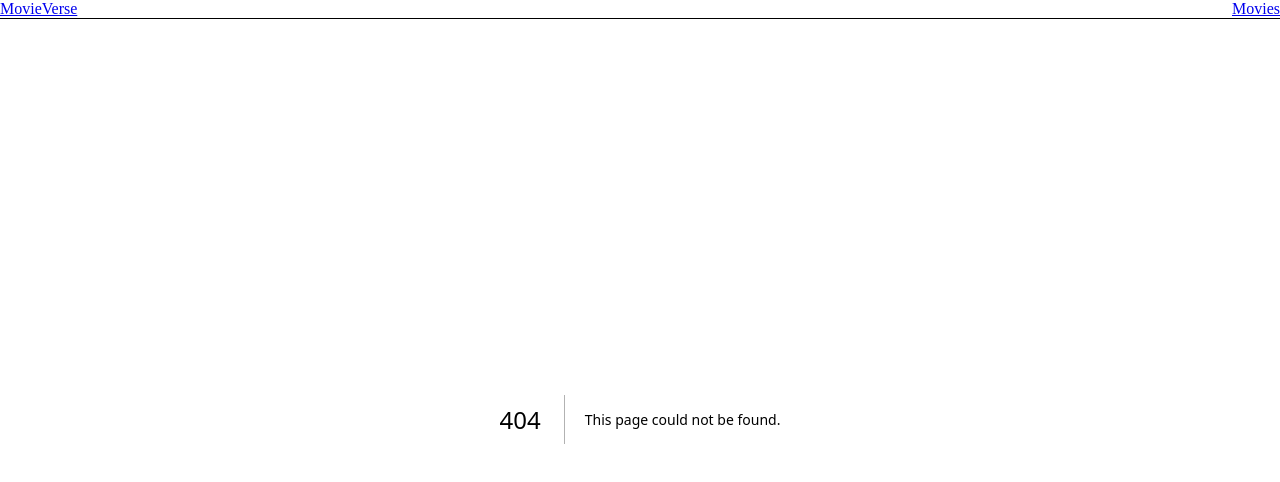
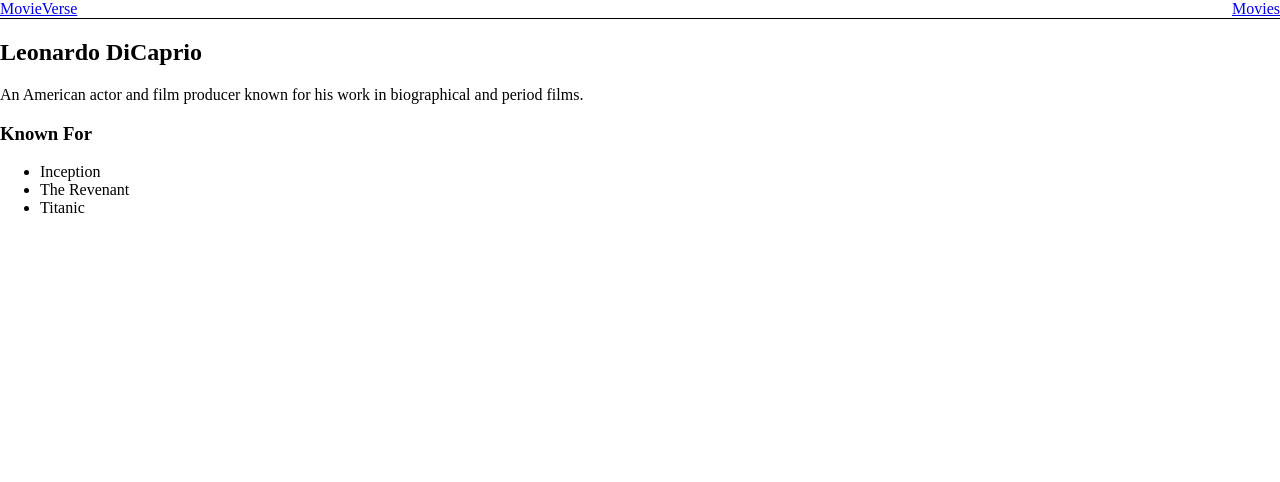
Before and after one commit to SanketLohar/movieverse, a Next.js app: page /actor/1 in a window 1280 px wide. Before the commit this address had no page. Shown: the top 482 px of the page. Built offline with nearby package versions, Linux system fonts and the light colour scheme.

Commit message:
enable ISR for actor profile page

```diff
--- /dev/null
+++ b/src/app/actor/[id]/page.tsx
@@ -0,0 +1,38 @@
+import { notFound } from "next/navigation";
+import { actors, type Actor } from "../../../lib/actors";
+
+export const runtime = "edge";
+export const revalidate = 60;
+
+type Props = {
+  params: Promise<{
+    id: string;
+  }>;
+};
+
+export default async function ActorProfilePage({ params }: Props) {
+  const { id } = await params;
+
+  const actor: Actor | undefined = actors.find(
+    (a: Actor) => a.id === id
+  );
+
+  if (!actor) {
+    notFound();
+    return null;
+  }
+
+  return (
+    <section>
+      <h1>{actor.name}</h1>
+      <p>{actor.bio}</p>
+
+      <h3>Known For</h3>
+      <ul>
+        {actor.knownFor.map((movie) => (
+          <li key={movie}>{movie}</li>
+        ))}
+      </ul>
+    </section>
+  );
+}
--- a/src/app/movies/[id]/page.tsx
+++ b/src/app/movies/[id]/page.tsx
@@ -18,9 +18,9 @@ export default function MovieDetailPage({ params }: Props) {
   }
 
   return (
-    <article className="space-y-4">
-      <h1 className="text-3xl font-bold">{movie.title}</h1>
-      <p className="text-gray-600">Release Year: {movie.year}</p>
+    <article>
+      <h1>{movie.title}</h1>
+      <p>Release Year: {movie.year}</p>
       <p>{movie.description}</p>
     </article>
   );
--- /dev/null
+++ b/src/lib/actors.ts
@@ -0,0 +1,24 @@
+export type Actor = {
+  id: string;
+  name: string;
+  bio: string;
+  profileImage: string;
+  knownFor: string[];
+};
+
+export const actors: Actor[] = [
+  {
+    id: "1",
+    name: "Leonardo DiCaprio",
+    bio: "An American actor and film producer known for his work in biographical and period films.",
+    profileImage: "https://via.placeholder.com/300x400",
+    knownFor: ["Inception", "The Revenant", "Titanic"],
+  },
+  {
+    id: "2",
+    name: "Matthew McConaughey",
+    bio: "An American actor known for his performances in drama and science fiction films.",
+    profileImage: "https://via.placeholder.com/300x400",
+    knownFor: ["Interstellar", "Dallas Buyers Club"],
+  },
+];
```
